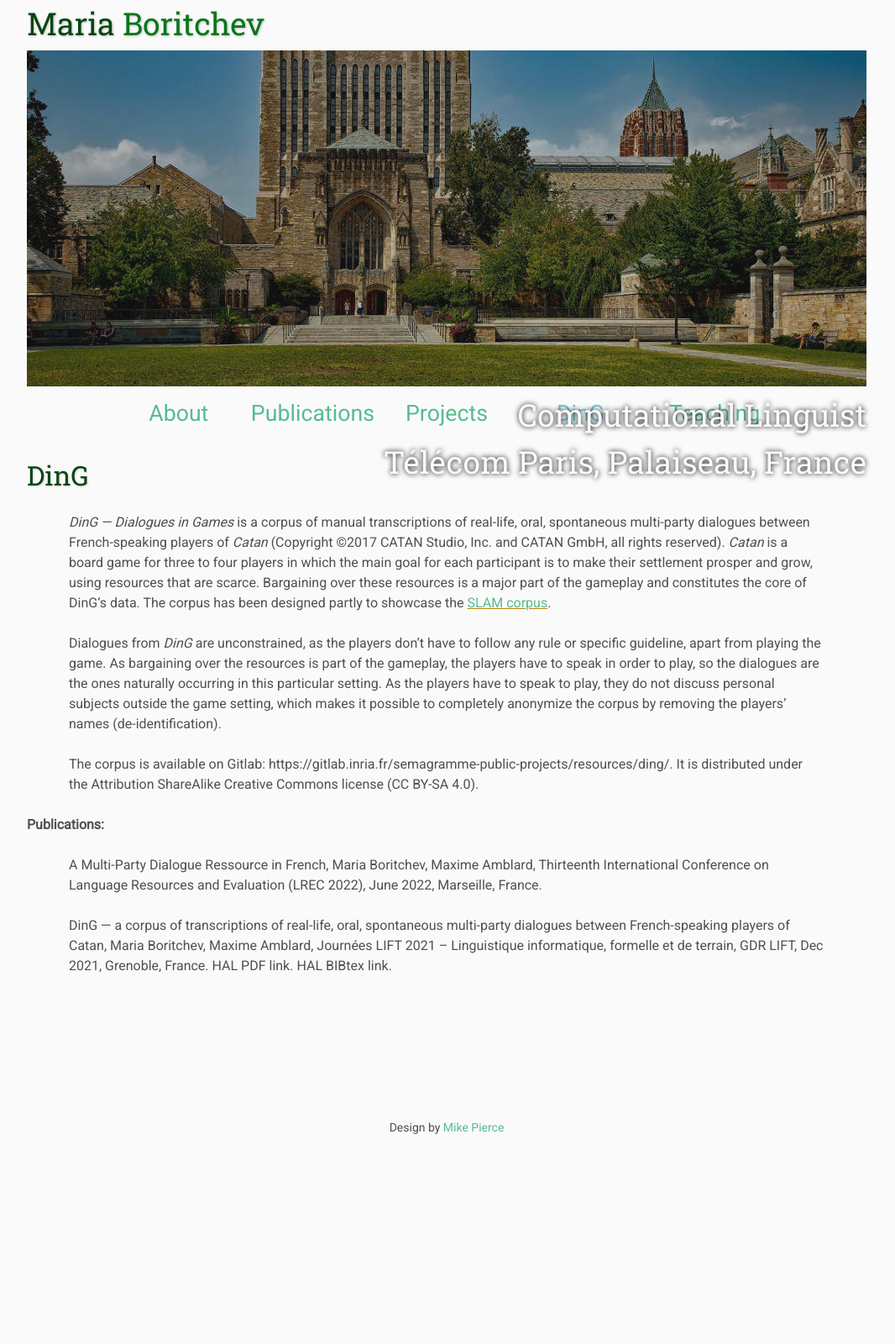
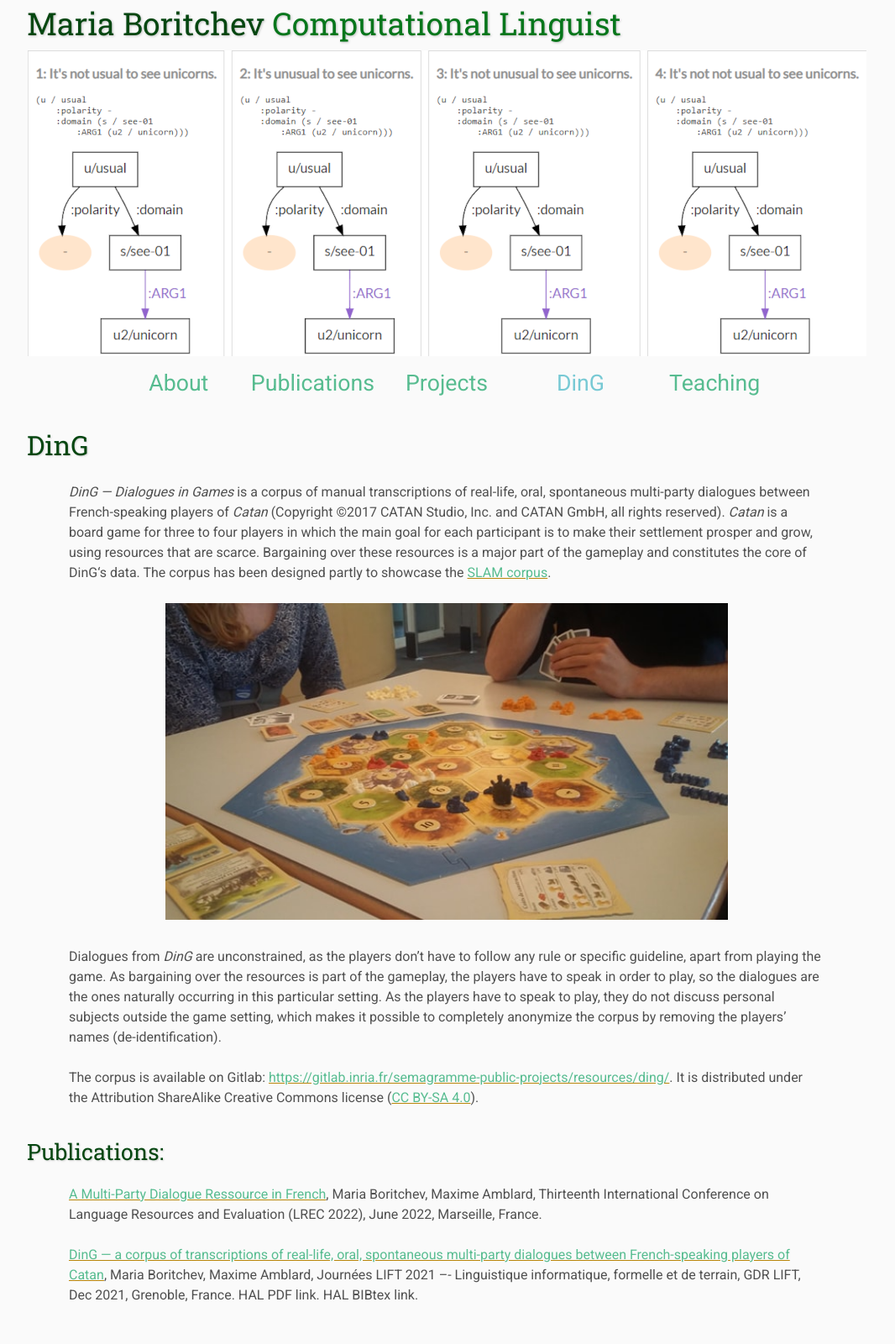
Before and after one commit to MBoritchev/mboritchev.github.io, a plain HTML site: page ding/index.html in a window 1280 px wide. Shown: the top 1600 px of the page at 84% size, without its empty margins (108-1174 px from the left). Before the commit the page ends 1414 px from the top, so only its background shows below. Drawn offline with Linux system fonts and the light colour scheme; files that its build step writes are made by us from their sources.

Commit message:
Updated DinG page

```diff
--- a/ding/index.html
+++ b/ding/index.html
@@ -15,13 +15,12 @@
 <body>
 
     <div class="banner">
-        <img src="assets/banner.jpg" alt="Maria Boritchev's webpage">
+        <img src="assets/AMRlib-not-unusual-resized.png" alt="Maria Boritchev's webpage">
         <div class="top-left">
-            <span class="title1">Maria</span><span class="title2"> Boritchev</span> <span class="year"></span>
+            <span class="title1">Maria Boritchev </span><span class="title2">Computational Linguist</span><!-- <span class="title2"></span> <span class="year"></span> -->
         </div>
-        <div class="bottom-right">
-            Computational Linguist <br> Télécom Paris, Palaiseau, France
-        </div>
+ <!--       <div class="bottom-right">
+        </div>  -->
     </div>
 
     <table class="navigation">
@@ -49,23 +48,24 @@
 
     <p><i>DinG — Dialogues in Games</i> is a corpus of manual transcriptions of real-life, oral, spontaneous multi-party dialogues between French-speaking players of <i>Catan</i> (Copyright ©2017 CATAN Studio, Inc. and CATAN GmbH, all rights reserved). <i>Catan</i> is a board game for three to four players in which the main goal for each participant is to make their settlement prosper and grow, using resources that are scarce. Bargaining over these resources is a major part of the gameplay and constitutes the core of DinG‘s data. The corpus has been designed partly to showcase the <a href='https://team.inria.fr/semagramme/fr/projects/slam/'>SLAM corpus</a>.
     </p>
+    <img src="assets/illustration_catane.jpg" alt="Photo of a Catan gameboard, mid-play." class="center">
     <p>
     Dialogues from <i>DinG</i> are unconstrained, as the players don’t have to follow any rule or specific guideline, apart from playing the game. As bargaining over the resources is part of the gameplay, the players have to speak in order to play, so the dialogues are the ones naturally occurring in this particular setting. As the players have to speak to play, they do not discuss personal subjects outside the game setting, which makes it possible to completely anonymize the corpus by removing the players’ names (de-identification).
 </p>
 <p>
-    The corpus is available on Gitlab: https://gitlab.inria.fr/semagramme-public-projects/resources/ding/. It is distributed under the Attribution ShareAlike Creative Commons license (CC BY-SA 4.0).
+    The corpus is available on Gitlab: <a href="https://gitlab.inria.fr/semagramme-public-projects/resources/ding/">https://gitlab.inria.fr/semagramme-public-projects/resources/ding/</a>. It is distributed under the Attribution ShareAlike Creative Commons license (<a href="https://creativecommons.org/licenses/by-sa/4.0/">CC BY-SA 4.0</a>).
 </p>
 
-<h23><b>Publications:</b></h23>
+<h3>Publications:</h3>
 <p>
-    A Multi-Party Dialogue Ressource in French, Maria Boritchev, Maxime Amblard, Thirteenth International Conference on Language Resources and Evaluation (LREC 2022), June 2022, Marseille, France.
+    <a href='https://aclanthology.org/2022.lrec-1.86.pdf'>A Multi-Party Dialogue Ressource in French</a>, Maria Boritchev, Maxime Amblard, Thirteenth International Conference on Language Resources and Evaluation (LREC 2022), June 2022, Marseille, France.
 </p>
 <p>
-    DinG — a corpus of transcriptions of real-life, oral, spontaneous multi-party dialogues between French-speaking players of Catan, Maria Boritchev, Maxime Amblard, Journées LIFT 2021 – Linguistique informatique, formelle et de terrain, GDR LIFT, Dec 2021, Grenoble, France. HAL PDF link. HAL BIBtex link.
+    <a href="https://inria.hal.science/hal-03537970/file/GdR_LIFT_DinG-long.pdf">DinG — a corpus of transcriptions of real-life, oral, spontaneous multi-party dialogues between French-speaking players of Catan</a>, Maria Boritchev, Maxime Amblard, Journées LIFT 2021 –- Linguistique informatique, formelle et de terrain, GDR LIFT, Dec 2021, Grenoble, France. HAL PDF link. HAL BIBtex link.
 </p>
 
     <footer>
-        Design by <a href="https://github.com/mikepierce">Mike Pierce</a>
+        Design by <a href="https://github.com/mikepierce">Mike Pierce</a>, adapted by Maria Boritchev.
      </footer>
 
 </body>
```
Also changed, not shown: publications/index.html (+2 -1 lines), assets/illustration_catane.jpg (added).
